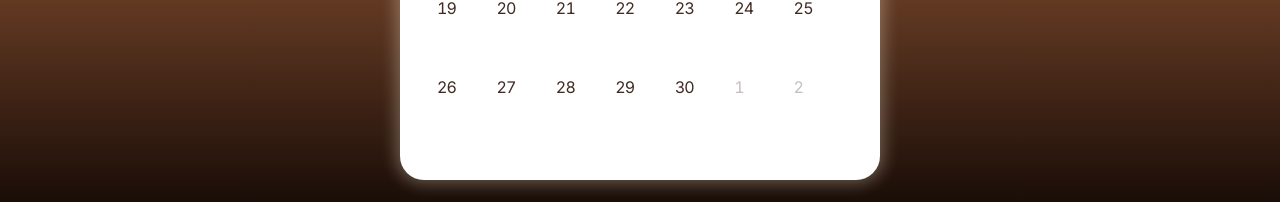
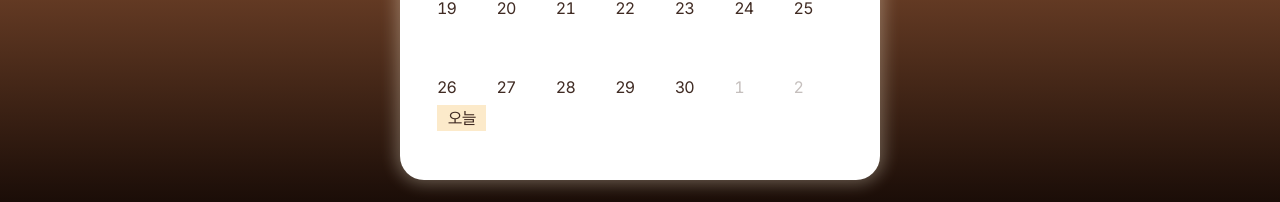
Before and after one commit to chichoon/JiychoiStandardTime, a React (Create React App) app: page /calendar in a window 1280 px wide. Shown: the part 580-782 px from the top of the page. Built offline with nearby package versions, Linux system fonts and the light colour scheme; a web font is replaced by a local one.

Commit message:
Feat: 오늘 날짜 캘린더에 표시

```diff
--- a/src/router/Calendar/OverviewCalendar/CalendarBody/CalendarDateElement.tsx
+++ b/src/router/Calendar/OverviewCalendar/CalendarBody/CalendarDateElement.tsx
@@ -1,19 +1,21 @@
 import { useRef } from 'react';
+import { Link } from 'react-router-dom';
 import { useHoverDirty } from 'react-use';
-import { Dayjs } from 'dayjs';
+import dayjs, { Dayjs } from 'dayjs';
 import cx from 'classnames';
 
 import { ISong } from 'types/musics';
+import { Tooltip } from 'components';
 
 import styles from './calendarBody.module.scss';
-import { Tooltip } from 'components';
-import { Link } from 'react-router-dom';
 
 interface IProps {
   date: Dayjs;
   songOfTheDay?: ISong;
   ifOtherMonth?: boolean;
 }
+
+const today = dayjs();
 
 const CalendarDateElement = ({ date, songOfTheDay, ifOtherMonth }: IProps) => {
   const buttonRef = useRef(null);
@@ -30,11 +32,15 @@ const CalendarDateElement = ({ date, songOfTheDay, ifOtherMonth }: IProps) => {
             ref={buttonRef}
           >
             {date.date()}
+            {today.isSame(date) && <div className={styles.today}>오늘</div>}
           </Link>
           <Tooltip tooltipString={tooltipString} position='topMiddle' isShown={isHovering} />
         </>
       ) : (
-        <div className={cx(styles.dateWrapper, { [styles.otherMonthDate]: ifOtherMonth })}>{date.date()}</div>
+        <div className={cx(styles.dateWrapper, { [styles.otherMonthDate]: ifOtherMonth })}>
+          {date.date()}
+          {today.isSame(date, 'day') && <div className={styles.today}>오늘</div>}
+        </div>
       )}
     </li>
   );
--- a/src/router/Calendar/OverviewCalendar/CalendarBody/calendarBody.module.scss
+++ b/src/router/Calendar/OverviewCalendar/CalendarBody/calendarBody.module.scss
@@ -42,4 +42,11 @@
       background-color: colors.$MIDDLE10;
     }
   }
+
+  .today {
+    padding: 5px;
+    margin: 10px 0;
+    text-align: center;
+    background-color: colors.$MIDDLE30;
+  }
 }
```
